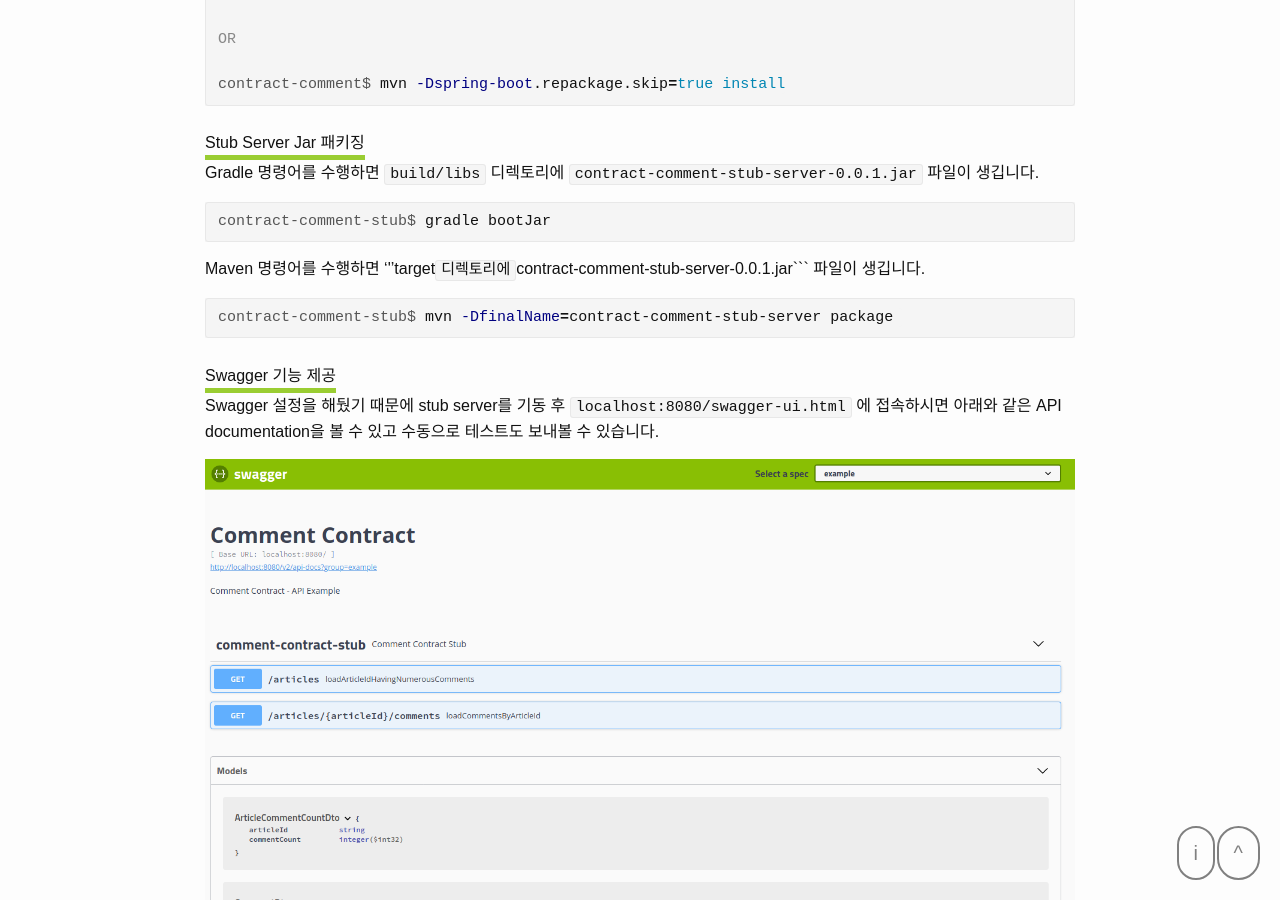
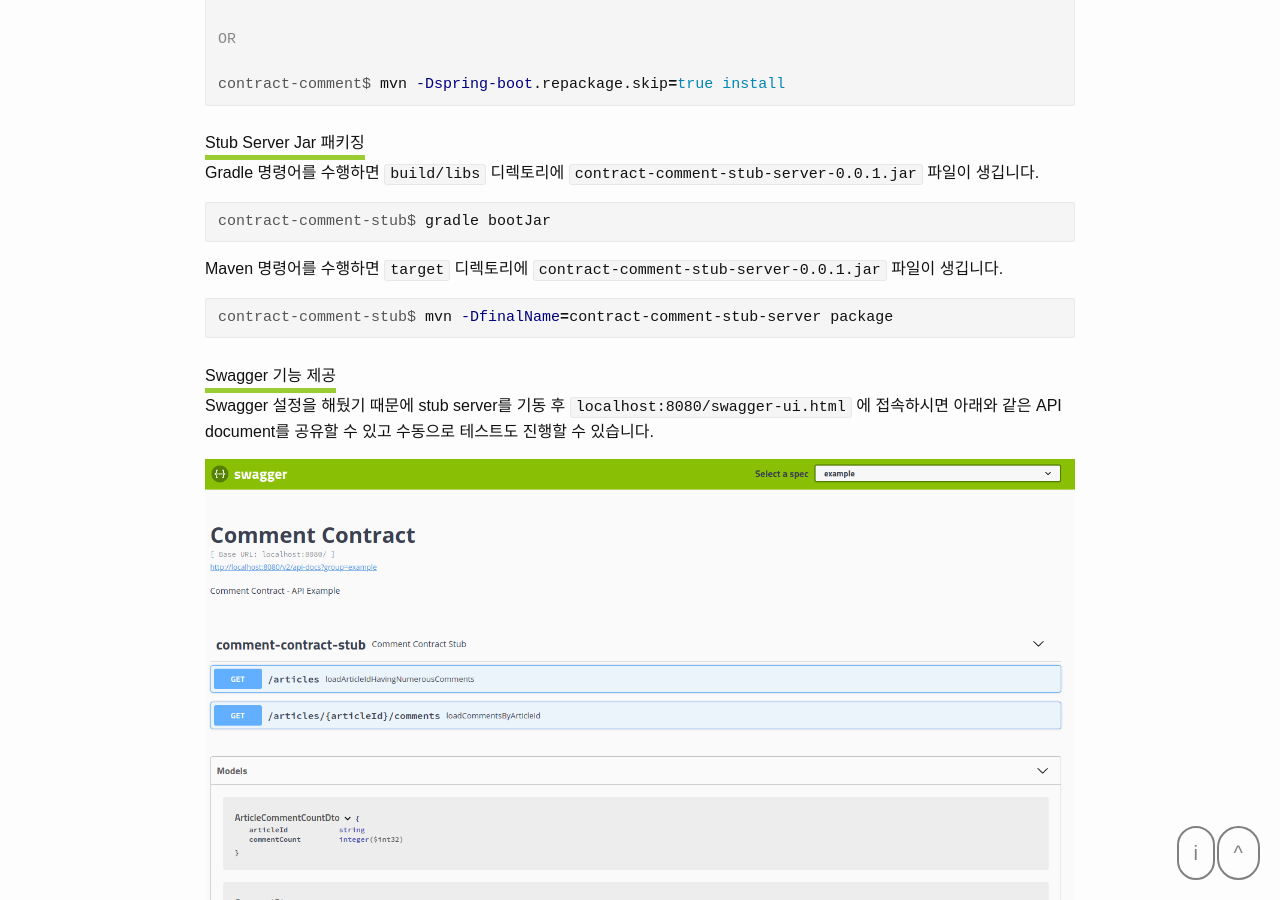
Before and after one commit to dveamer/dveamer.github.io, a Jekyll site: the page built from _posts/BackEnd/2020-05-18-JavaContractInterface.md, in a window 1280 px wide and 900 px high, scrolled down 11468 px. Built offline with Jekyll 4.4.1, drawn with Linux system fonts in a browser that asks for light colours.

Commit message:
homepage

````diff
--- a/_posts/BackEnd/2020-05-18-JavaContractInterface.md
+++ b/_posts/BackEnd/2020-05-18-JavaContractInterface.md
@@ -406,7 +406,7 @@
 contract-comment-stub$ gradle bootJar
 ~~~
 
-Maven 명령어를 수행하면 '''target``` 디렉토리에 ```contract-comment-stub-server-0.0.1.jar``` 파일이 생깁니다.
+Maven 명령어를 수행하면 ```target``` 디렉토리에 ```contract-comment-stub-server-0.0.1.jar``` 파일이 생깁니다.
 
 ~~~terminal
 contract-comment-stub$ mvn -DfinalName=contract-comment-stub-server package
@@ -414,7 +414,7 @@ contract-comment-stub$ mvn -DfinalName=contract-comment-stub-server package
 
 ### Swagger 기능 제공
 
-Swagger 설정을 해뒀기 때문에 stub server를 기동 후 ```localhost:8080/swagger-ui.html``` 에 접속하시면 아래와 같은 API documentation을 볼 수 있고 수동으로 테스트도 보내볼 수 있습니다.
+Swagger 설정을 해뒀기 때문에 stub server를 기동 후 ```localhost:8080/swagger-ui.html``` 에 접속하시면 아래와 같은 API document를 공유할 수 있고 수동으로 테스트도 진행할 수 있습니다.
 
 ![API_contract_16](/images/post_img/APIcontract/API_contract_16.png)
 
````
